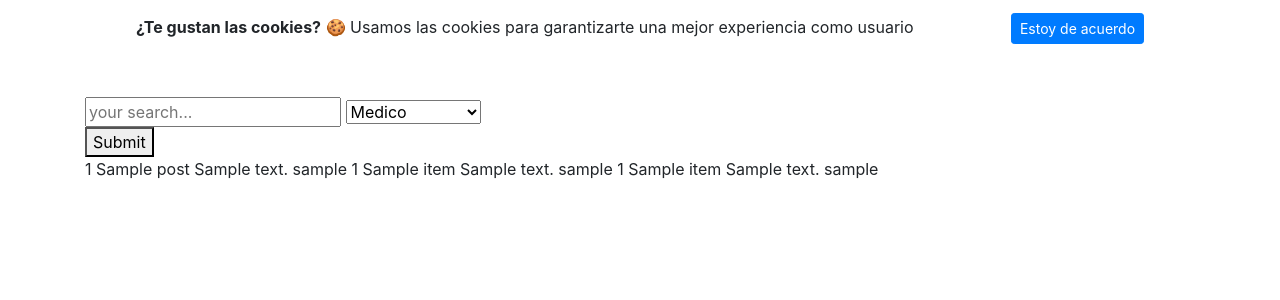
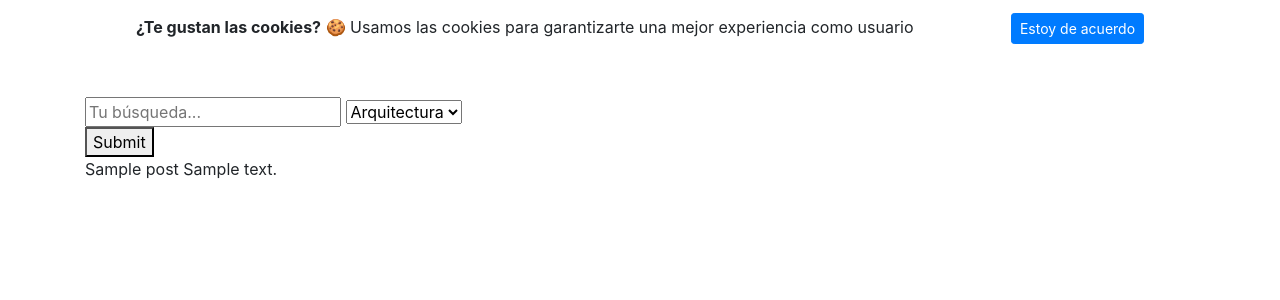
Before and after one commit to isroma/CMS-Cool-Men-Software, a Django app: template djangocms/search/templates/search.html in a window 1280 px wide. Shown: the part 56-356 px from the top of the page. Run offline with Django 3.2, Linux system fonts and the light colour scheme; tables that the repository leaves empty hold one stand-in row (values such as "Sample post"); the template is opened without the code that fills it: values that come from a table or form of the project are taken from there, most other values are stand-ins (such as "Sample title", 1, 10 or a date in 2020); parts of the project's set-up code (start-up, migrations or seed data) failed here and were passed over; some libraries are stand-ins or nearby versions.

Commit message:
Modify search to fit project needs

```diff
--- a/djangocms/search/admin.py
+++ b/djangocms/search/admin.py
@@ -4,6 +4,6 @@ from .models import Post
 # Register your models here.
 
 class PostAdmin(admin.ModelAdmin):
-    list_display=('indice','title','description','order','slug')
+    list_display=('indice','titulo','descripcion','order','slug')
 
 admin.site.register(Post, PostAdmin)
--- a/djangocms/search/models.py
+++ b/djangocms/search/models.py
@@ -5,15 +5,15 @@ from django.utils.text import slugify
 
 class Post(models.Model):
 
-    indice=models.CharField(max_length=255,blank=True,null=True)
-    title=models.CharField(max_length=255,blank=True,null=True)
-    description=models.TextField(blank=True,null=True)
-    order=models.IntegerField(blank=True,null=True)
-    slug=models.SlugField(default='',blank=True)
+    indice =models.CharField(max_length=255,blank=True,null=True)
+    titulo = models.CharField(max_length=255,blank=True,null=True)
+    descripcion = models.TextField(blank=True,null=True)
+    order = models.IntegerField(blank=True,null=True)
+    slug = models.SlugField(default='',blank=True)
 
     def save(self):
-        self.slug=slugify(self.title)
-        super(Post,self).save()
+        self.slug = slugify(self.titulo)
+        super(Post, self).save()
 
     def str(self):
-        return '%s' % self.title
+        return '%s' % self.titulo
--- a/djangocms/search/templates/search.html
+++ b/djangocms/search/templates/search.html
@@ -5,38 +5,20 @@
 {% block page_content %}
 
 <form method='get'>
-    <input id='q' name='q' type='text' placeholder="your search...">
+    <input id='q' name='q' type='text' placeholder="Tu búsqueda...">
     <select name="indice" id="id">
-        <option value="posts">Posts</option>
-        <option value="medico" selected>Medico</option>
-        <option value="administracion">Administracion</option>
+        <option value="general"> General </option>
+        <option value="arquitectura" selected> Arquitectura </option>
+        <option value="django"> Django </option>
     </select>
       <div>
         <button type="submit">Submit</button>
       </div>
 </form>
 
-  {% for item in posts %}
-  {{item.id}}
-  {{item.title}}
-  {{item.description}}
-  {{item.slug}}
-  {% endfor %}
-
-
-  {% for item in medico %}
-  {{item.id}}
-  {{item.title}}
-  {{item.description}}
-  {{item.slug}}
-  {% endfor %}
-
-
-  {% for item in administracion %}
-  {{item.id}}
-  {{item.title}}
-  {{item.description}}
-  {{item.slug}}
-  {% endfor %}
+{% for item in posts %}
+  {{ item.titulo }}
+  {{ item.descripcion }}
+{% endfor %}
 
 {% endblock %}
```
Also changed, not shown: djangocms/search/views.py (+11 -23 lines).
